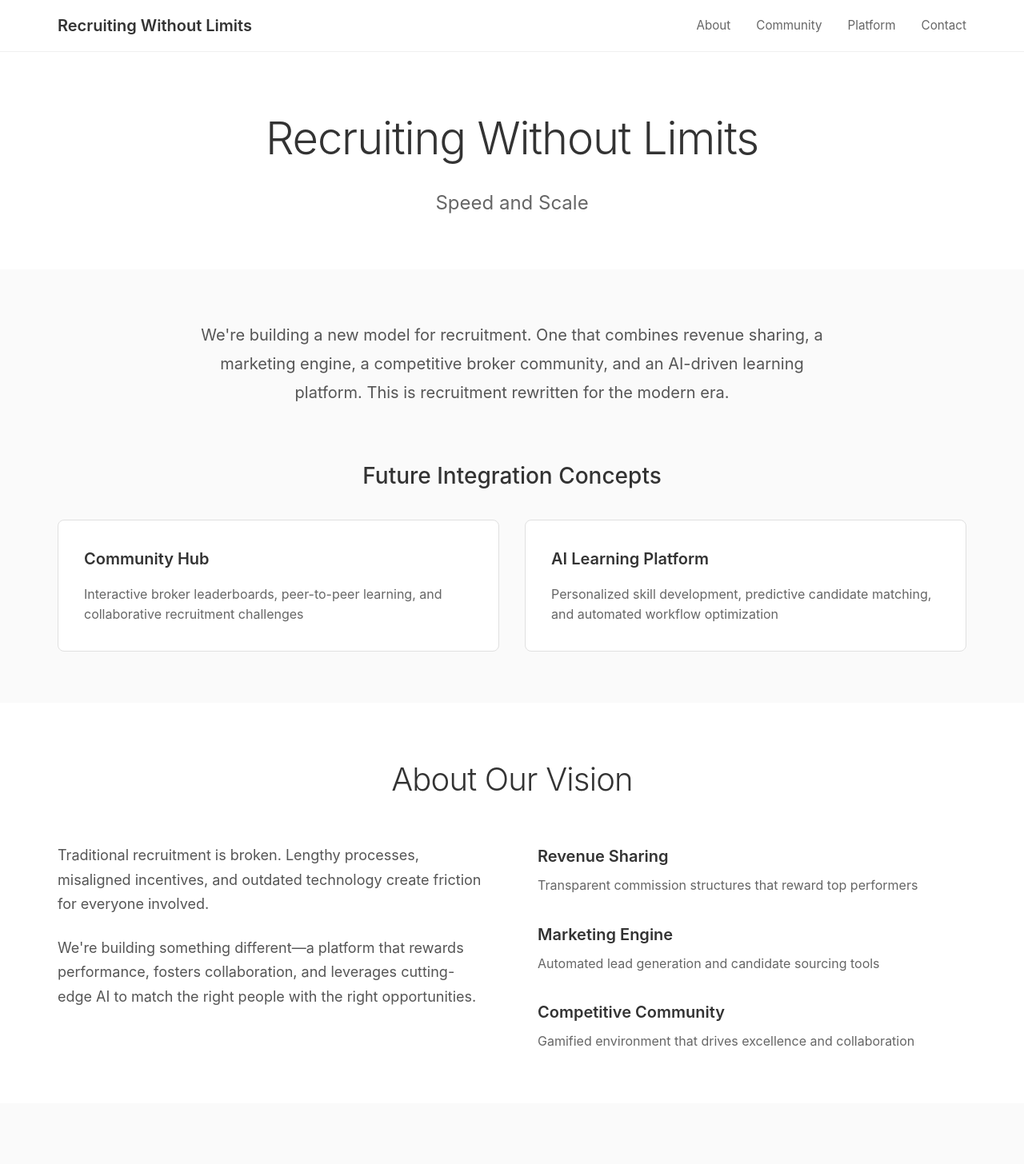
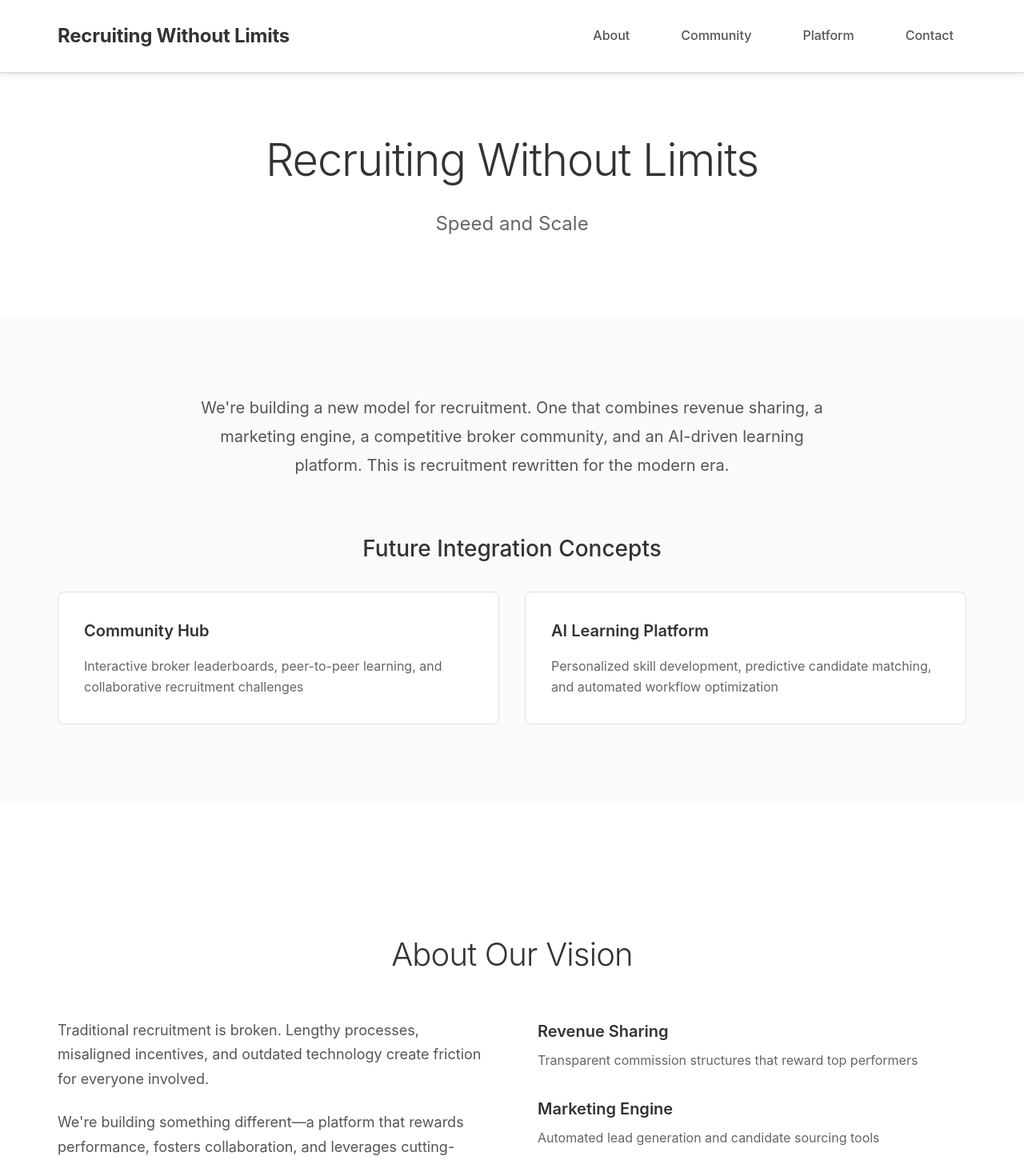
Before and after one commit to adriancubillos/recruitment-website, a React (Vite) app: page / in a window 1280 px wide. Shown: the top 1456 px of the page at 80% size. Built offline with nearby package versions, Linux system fonts and the light colour scheme.

Commit message:
style: update component spacing and enhance navigation visual design

```diff
--- a/src/components/About.css
+++ b/src/components/About.css
@@ -1,6 +1,7 @@
 .about {
     background-color: #ffffff;
-    padding: 4rem 0;
+    padding: 6rem 0;
+    margin: 2rem 0;
 }
 
 .about-container {
@@ -53,7 +54,8 @@
 
 @media (max-width: 768px) {
     .about {
-        padding: 3rem 0;
+        padding: 4rem 0;
+        margin: 1rem 0;
     }
 
     .about-container {
--- a/src/components/Community.css
+++ b/src/components/Community.css
@@ -1,6 +1,7 @@
 .community {
     background-color: #fafafa;
-    padding: 4rem 0;
+    padding: 6rem 0;
+    margin: 2rem 0;
 }
 
 .community-container {
@@ -59,7 +60,8 @@
 
 @media (max-width: 768px) {
     .community {
-        padding: 3rem 0;
+        padding: 4rem 0;
+        margin: 1rem 0;
     }
 
     .community-container {
--- a/src/components/Contact.css
+++ b/src/components/Contact.css
@@ -1,6 +1,7 @@
 .contact {
     background-color: #fafafa;
-    padding: 4rem 0;
+    padding: 6rem 0;
+    margin: 2rem 0;
 }
 
 .contact-container {
@@ -77,7 +78,8 @@
 
 @media (max-width: 768px) {
     .contact {
-        padding: 3rem 0;
+        padding: 4rem 0;
+        margin: 1rem 0;
     }
 
     .contact-container {
--- a/src/components/Hero.css
+++ b/src/components/Hero.css
@@ -1,6 +1,7 @@
 .hero {
     background-color: #fafafa;
-    padding: 4rem 0;
+    padding: 6rem 0;
+    margin: 2rem 0;
     flex-grow: 1;
 }
 
@@ -66,7 +67,8 @@
 
 @media (max-width: 768px) {
     .hero {
-        padding: 3rem 0;
+        padding: 4rem 0;
+        margin: 1rem 0;
     }
 
     .hero-container {
--- a/src/components/Navigation.css
+++ b/src/components/Navigation.css
@@ -1,24 +1,26 @@
 .navigation {
   background-color: #ffffff;
-    border-bottom: 1px solid #f0f0f0;
+  border-bottom: 2px solid #e0e0e0;
   position: sticky;
   top: 0;
   z-index: 100;
+  box-shadow: 0 2px 8px rgba(0, 0, 0, 0.08);
 }
 
 .nav-container {
   max-width: 1200px;
   margin: 0 auto;
-    padding: 1rem 2rem;
+  padding: 1.5rem 2rem;
   display: flex;
   justify-content: space-between;
   align-items: center;
 }
 
 .nav-logo span {
-    font-size: 1.25rem;
-    font-weight: 600;
+  font-size: 1.5rem;
+  font-weight: 700;
   color: #333333;
+  letter-spacing: -0.01em;
 }
 
 .nav-links {
@@ -27,14 +29,17 @@
 }
 
 .nav-links a {
-    font-size: 0.95rem;
-    font-weight: 400;
-    color: #666666;
-    transition: color 0.2s ease;
+  font-size: 1rem;
+  font-weight: 500;
+  color: #555555;
+  padding: 0.5rem 1rem;
+  border-radius: 4px;
+  transition: all 0.2s ease;
 }
 
 .nav-links a:hover {
   color: #333333;
+  background-color: #f8f8f8;
   opacity: 1;
 }
 
--- a/src/components/Platform.css
+++ b/src/components/Platform.css
@@ -1,6 +1,7 @@
 .platform {
     background-color: #ffffff;
-    padding: 4rem 0;
+    padding: 6rem 0;
+    margin: 2rem 0;
 }
 
 .platform-container {
@@ -59,7 +60,8 @@
 
 @media (max-width: 768px) {
     .platform {
-        padding: 3rem 0;
+        padding: 4rem 0;
+        margin: 1rem 0;
     }
 
     .platform-container {
```
Lines whose indentation alone changed are shown as unchanged.
